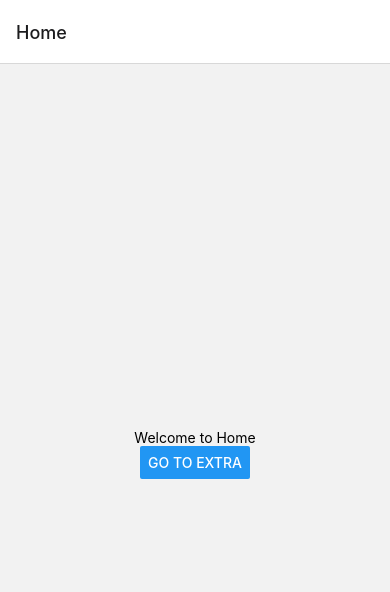
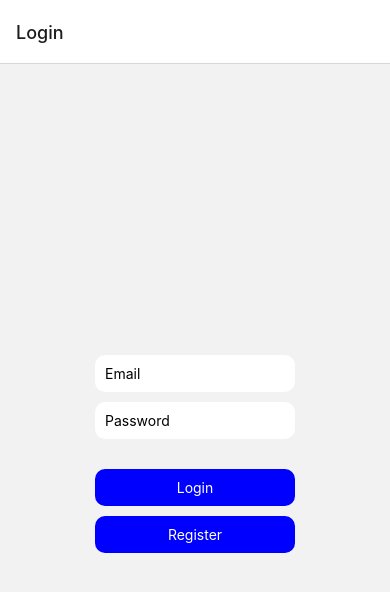
Before and after one commit to fifartdev/Awesome-D, a React Native app: screen /Login in a window 390 px wide. Shown: the top 592 px of the page. Built offline with nearby package versions, Linux system fonts and the light colour scheme.

Commit message:
login page added

```diff
--- a/App.js
+++ b/App.js
@@ -2,6 +2,8 @@ import { StatusBar } from "expo-status-bar";
 import { Button, StyleSheet, Text, View } from "react-native";
 import { NavigationContainer } from "@react-navigation/native";
 import { createNativeStackNavigator } from "@react-navigation/native-stack";
+
+import LoginScreen from "./screens/LoginScreen";
 
 const HomeScreen = ({ navigation }) => {
   return (
@@ -30,8 +32,8 @@ const Stack = createNativeStackNavigator();
 export default function App() {
   return (
     <NavigationContainer>
-      <Stack.Navigator initialRouteName="Home">
-        <Stack.Screen name="Home" component={HomeScreen} />
+      <Stack.Navigator initialRouteName="Login">
+        <Stack.Screen name="Login" component={LoginScreen} />
         <Stack.Screen name="Extra" component={ExtraScreen} />
       </Stack.Navigator>
     </NavigationContainer>
--- /dev/null
+++ b/screens/LoginScreen.js
@@ -0,0 +1,78 @@
+import {
+  KeyboardAvoidingView,
+  StyleSheet,
+  Text,
+  TextInput,
+  TouchableOpacity,
+  View,
+} from "react-native";
+import React, { useState } from "react";
+
+export default function LoginScreen() {
+  const [email, setEmail] = useState("");
+  const [password, setPassword] = useState("");
+
+  return (
+    <KeyboardAvoidingView style={styles.container} behavior="padding">
+      <View>
+        <TextInput
+          value={email}
+          onChangeText={(text) => setEmail(text)}
+          placeholder="Email"
+          style={styles.inputs}
+        />
+        <TextInput
+          value={password}
+          onChangeText={(text) => setPassword(text)}
+          placeholder="Password"
+          style={styles.inputs}
+          secureTextEntry
+        />
+      </View>
+      <View style={styles.btns}>
+        <TouchableOpacity
+          style={styles.buttonBg}
+          onPress={() => console.log("Pressed Login")}
+        >
+          <Text style={styles.buttonTxt}>Login</Text>
+        </TouchableOpacity>
+        <TouchableOpacity
+          style={styles.buttonBg}
+          onPress={() => console.log("Pressed Register")}
+        >
+          <Text style={styles.buttonTxt}>Register</Text>
+        </TouchableOpacity>
+      </View>
+    </KeyboardAvoidingView>
+  );
+}
+
+const styles = StyleSheet.create({
+  container: {
+    flex: 1,
+    justifyContent: "center",
+    alignItems: "center",
+  },
+  inputs: {
+    backgroundColor: "#fff",
+    marginVertical: 5,
+    padding: 10,
+    width: 200,
+    borderRadius: 10,
+  },
+  buttonBg: {
+    width: 200,
+    backgroundColor: "blue",
+    justifyContent: "center",
+    alignItems: "center",
+    padding: 10,
+    borderRadius: 10,
+    marginVertical: 5,
+  },
+  buttonTxt: {
+    color: "#fff",
+  },
+  btns: {
+    marginTop: 20,
+  },
+});
```
Also changed, not shown: firebase.js (added, +17 -0 lines), screens/HomeScreen.js (added), screens/SignUpScreen.js (added).
